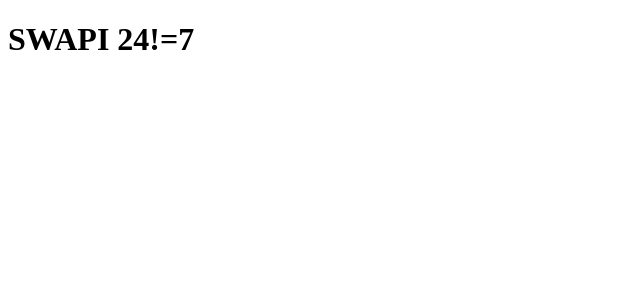
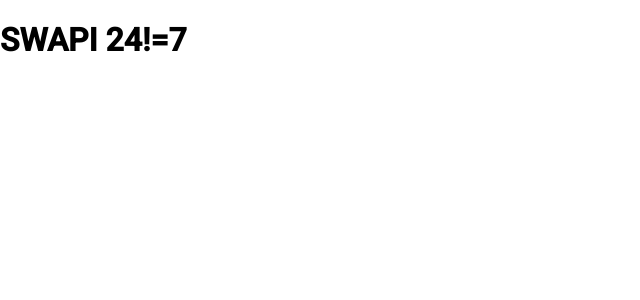
Before and after one commit to jessetsmith/swapi-24hr-project, an Angular app: page / in a window 1280 px wide. Shown: the top 300 px of the page, without its empty margins (0-640 px from the left). Built offline with nearby package versions, Linux system fonts and the light colour scheme.

Commit message:
added material UI

```diff
--- a/angular.json
+++ b/angular.json
@@ -24,6 +24,7 @@
               "src/assets"
             ],
             "styles": [
+              "./node_modules/@angular/material/prebuilt-themes/deeppurple-amber.css",
               "src/styles.css"
             ],
             "scripts": []
@@ -89,6 +90,7 @@
               "src/assets"
             ],
             "styles": [
+              "./node_modules/@angular/material/prebuilt-themes/deeppurple-amber.css",
               "src/styles.css"
             ],
             "scripts": []
@@ -120,6 +122,7 @@
           }
         }
       }
-    }},
+    }
+  },
   "defaultProject": "swapi-twentyfour"
 }
--- a/package.json
+++ b/package.json
@@ -12,10 +12,12 @@
   "private": true,
   "dependencies": {
     "@angular/animations": "~8.2.14",
+    "@angular/cdk": "~8.2.3",
     "@angular/common": "~8.2.14",
     "@angular/compiler": "~8.2.14",
     "@angular/core": "~8.2.14",
     "@angular/forms": "~8.2.14",
+    "@angular/material": "^8.2.3",
     "@angular/platform-browser": "~8.2.14",
     "@angular/platform-browser-dynamic": "~8.2.14",
     "@angular/router": "~8.2.14",
--- a/src/app/app.module.ts
+++ b/src/app/app.module.ts
@@ -3,6 +3,7 @@
 
 import { AppRoutingModule } from './app-routing.module';
 import { AppComponent } from './app.component';
+import { NoopAnimationsModule } from '@angular/platform-browser/animations';
 
 @NgModule({
   declarations: [
@@ -10,7 +11,8 @@
   ],
   imports: [
     BrowserModule,
-    AppRoutingModule
+    AppRoutingModule,
+    NoopAnimationsModule
   ],
   providers: [],
   bootstrap: [AppComponent]
--- a/src/index.html
+++ b/src/index.html
@@ -6,6 +6,8 @@
   <base href="/">
   <meta name="viewport" content="width=device-width, initial-scale=1">
   <link rel="icon" type="image/x-icon" href="favicon.ico">
+  <link href="https://fonts.googleapis.com/css?family=Roboto:300,400,500&display=swap" rel="stylesheet">
+  <link href="https://fonts.googleapis.com/icon?family=Material+Icons" rel="stylesheet">
 </head>
 <body>
   <app-root></app-root>
--- a/src/styles.css
+++ b/src/styles.css
@@ -1 +1,4 @@
 /* You can add global styles to this file, and also import other style files */
+
+html, body { height: 100%; }
+body { margin: 0; font-family: Roboto, "Helvetica Neue", sans-serif; }
```
Also changed, not shown: 1 other file (tests, documents, lock files or other folders).
